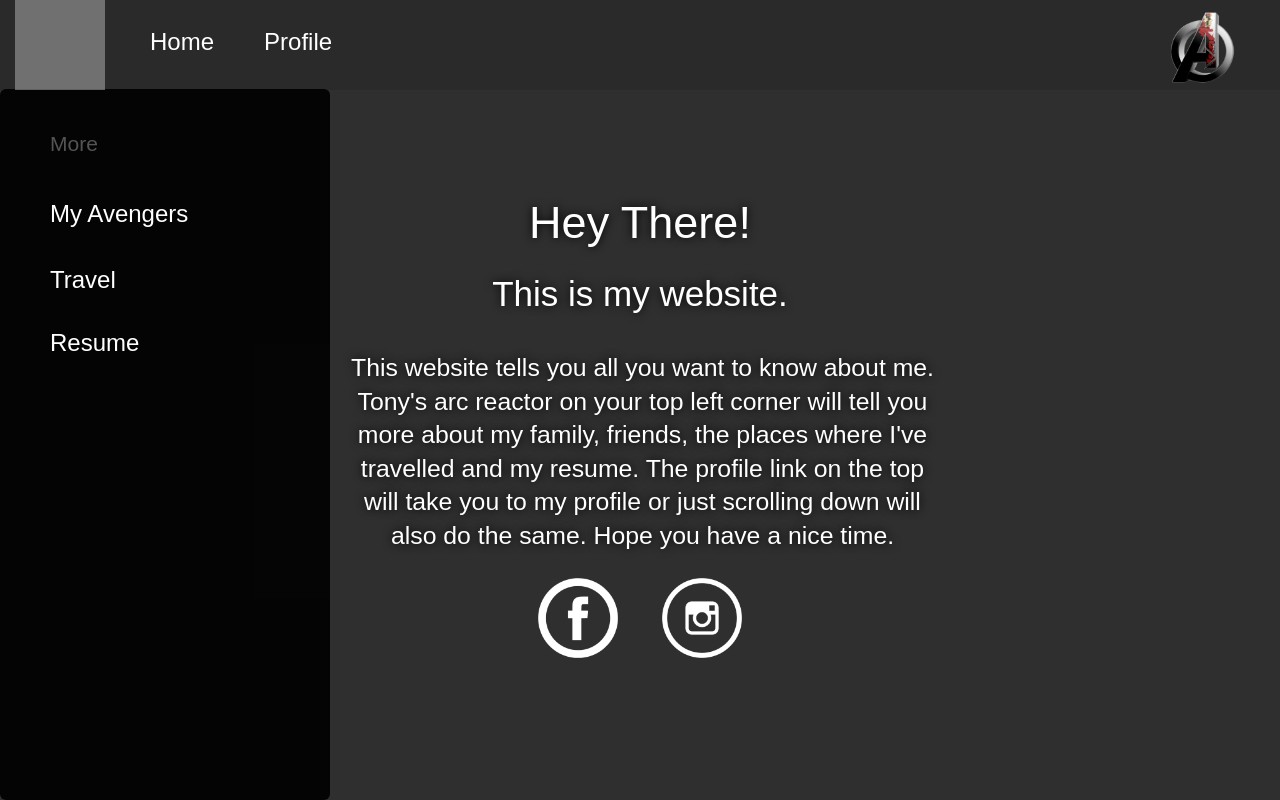
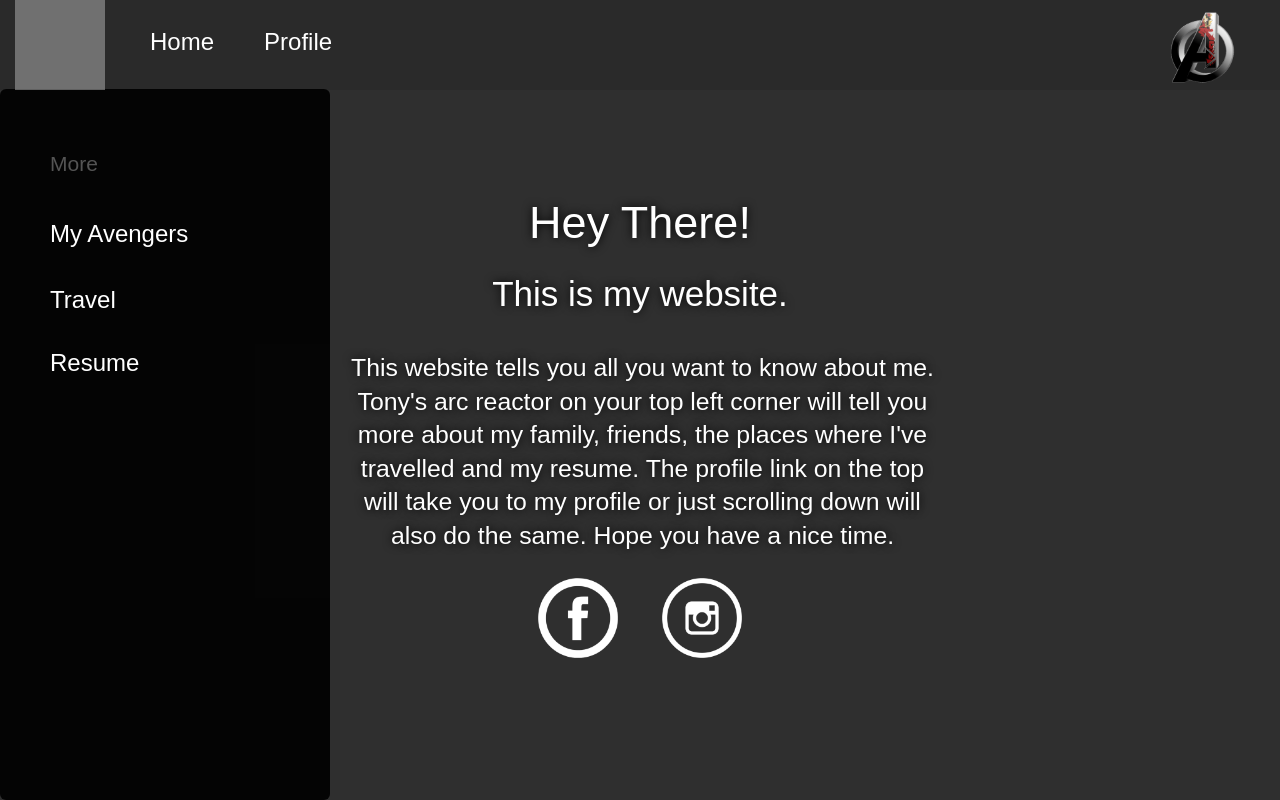
Before and after one commit to abhisheks802/myweb, a plain HTML site: page index.html in a window 1280 px wide. Both pictures are taken after a click on the element 50 px from the left and 55 px from the top of the page. Shown: the top 800 px of the page. Drawn offline with Linux system fonts and the light colour scheme; grey boxes are pictures that could not be loaded.

Commit message:
Update style.css

```diff
--- a/css/style.css
+++ b/css/style.css
@@ -141,6 +141,7 @@ body{
 .more{
     color: #545454;
     font-size: 21px;
+    padding-top: 20px;
 }
 .navy ul li a{
     text-decoration: none;
@@ -186,7 +187,7 @@ body{
     overflow: hidden;
 }
 .sidebar ul{
-    padding-top: 30px;
+    padding-top: 20px;
     overflow: hidden;
     white-space: nowrap;
     visibility: hidden;
```
